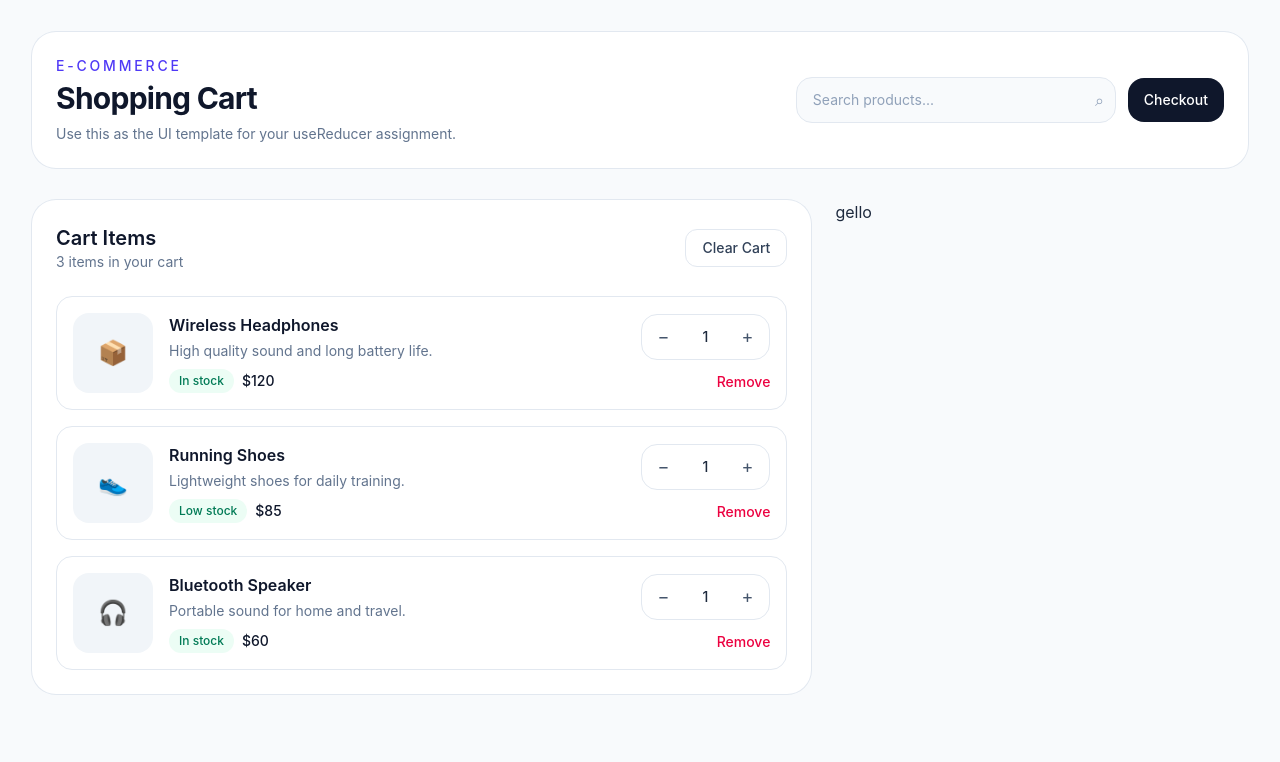
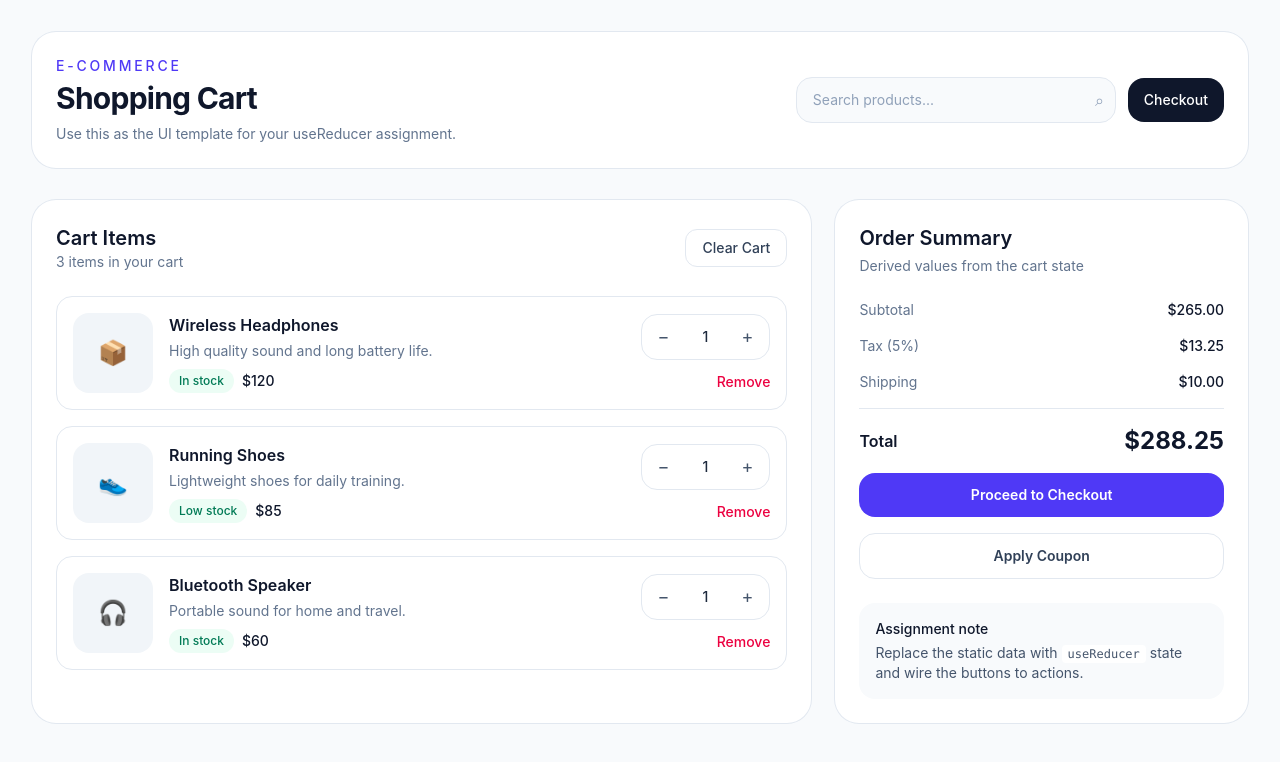
Before and after one commit to jinnahakondo/shop-cart, a React (Vite) app: page / in a window 1280 px wide. Shown: the top 762 px of the page. Built offline with nearby package versions, Linux system fonts and the light colour scheme.

Commit message:
converted ordersummary page

```diff
--- a/src/App.jsx
+++ b/src/App.jsx
@@ -1,6 +1,7 @@
 
 import Cart from './components/cart/Cart'
 import Header from './components/Header'
+import OrderSummary from './components/OrderSummary/OrderSummary'
 
 export default function App() {
   return (
@@ -11,7 +12,7 @@ export default function App() {
         </header>
         <div className="grid gap-6 lg:grid-cols-[minmax(0,1.7fr)_minmax(320px,0.9fr)]">
           <Cart />
-          <div>gello</div>
+          <OrderSummary />
         </div>
       </main>
     </div>
--- /dev/null
+++ b/src/components/OrderSummary/OrderSummary.jsx
@@ -0,0 +1,47 @@
+import React from 'react'
+
+export default function OrderSummary() {
+    return (
+        <aside className="h-fit rounded-3xl bg-white p-6 shadow-soft ring-1 ring-slate-200">
+            <h2 className="text-xl font-semibold text-slate-900">Order Summary</h2>
+            <p className="mt-1 text-sm text-slate-500">Derived values from the cart state</p>
+
+            <div className="mt-6 space-y-4">
+                <div className="flex items-center justify-between text-sm">
+                    <span className="text-slate-500">Subtotal</span>
+                    <span className="font-medium text-slate-900">$265.00</span>
+                </div>
+                <div className="flex items-center justify-between text-sm">
+                    <span className="text-slate-500">Tax (5%)</span>
+                    <span className="font-medium text-slate-900">$13.25</span>
+                </div>
+                <div className="flex items-center justify-between text-sm">
+                    <span className="text-slate-500">Shipping</span>
+                    <span className="font-medium text-slate-900">$10.00</span>
+                </div>
+
+                <div className="border-t border-slate-200 pt-4">
+                    <div className="flex items-center justify-between">
+                        <span className="text-base font-semibold text-slate-900">Total</span>
+                        <span className="text-2xl font-bold text-slate-900">$288.25</span>
+                    </div>
+                </div>
+
+                <button className="w-full rounded-2xl bg-indigo-600 px-4 py-3 text-sm font-semibold text-white hover:bg-indigo-500">
+                    Proceed to Checkout
+                </button>
+
+                <button className="w-full rounded-2xl border border-slate-200 px-4 py-3 text-sm font-semibold text-slate-700 hover:bg-slate-50">
+                    Apply Coupon
+                </button>
+            </div>
+
+            <div className="mt-6 rounded-2xl bg-slate-50 p-4">
+                <p className="text-sm font-medium text-slate-900">Assignment note</p>
+                <p className="mt-1 text-sm text-slate-600">
+                    Replace the static data with <code className="rounded bg-white px-1.5 py-0.5 text-xs">useReducer</code> state and wire the buttons to actions.
+                </p>
+            </div>
+        </aside>
+    )
+}
--- a/template/index.html
+++ /dev/null
@@ -1,73 +0,0 @@
-<!doctype html>
-<html lang="en">
-  <head>
-    <meta charset="UTF-8" />
-    <meta name="viewport" content="width=device-width, initial-scale=1.0" />
-    <title>Shopping Cart Template</title>
-    <script src="https://cdn.tailwindcss.com"></script>
-    <script>
-      tailwind.config = {
-        theme: {
-          extend: {
-            boxShadow: {
-              soft: '0 10px 30px rgba(15, 23, 42, 0.08)',
-            },
-          },
-        },
-      };
-    </script>
-  </head>
-  <body class="">
-    <main class="">
-
-
-      <div class="grid gap-6 lg:grid-cols-[minmax(0,1.7fr)_minmax(320px,0.9fr)]">
-        <!-- Cart items -->
-
-
-        <!-- Summary -->
-        <aside class="h-fit rounded-3xl bg-white p-6 shadow-soft ring-1 ring-slate-200">
-          <h2 class="text-xl font-semibold text-slate-900">Order Summary</h2>
-          <p class="mt-1 text-sm text-slate-500">Derived values from the cart state</p>
-
-          <div class="mt-6 space-y-4">
-            <div class="flex items-center justify-between text-sm">
-              <span class="text-slate-500">Subtotal</span>
-              <span class="font-medium text-slate-900">$265.00</span>
-            </div>
-            <div class="flex items-center justify-between text-sm">
-              <span class="text-slate-500">Tax (5%)</span>
-              <span class="font-medium text-slate-900">$13.25</span>
-            </div>
-            <div class="flex items-center justify-between text-sm">
-              <span class="text-slate-500">Shipping</span>
-              <span class="font-medium text-slate-900">$10.00</span>
-            </div>
-
-            <div class="border-t border-slate-200 pt-4">
-              <div class="flex items-center justify-between">
-                <span class="text-base font-semibold text-slate-900">Total</span>
-                <span class="text-2xl font-bold text-slate-900">$288.25</span>
-              </div>
-            </div>
-
-            <button class="w-full rounded-2xl bg-indigo-600 px-4 py-3 text-sm font-semibold text-white hover:bg-indigo-500">
-              Proceed to Checkout
-            </button>
-
-            <button class="w-full rounded-2xl border border-slate-200 px-4 py-3 text-sm font-semibold text-slate-700 hover:bg-slate-50">
-              Apply Coupon
-            </button>
-          </div>
-
-          <div class="mt-6 rounded-2xl bg-slate-50 p-4">
-            <p class="text-sm font-medium text-slate-900">Assignment note</p>
-            <p class="mt-1 text-sm text-slate-600">
-              Replace the static data with <code class="rounded bg-white px-1.5 py-0.5 text-xs">useReducer</code> state and wire the buttons to actions.
-            </p>
-          </div>
-        </aside>
-      </div>
-    </main>
-  </body>
-</html>
```
